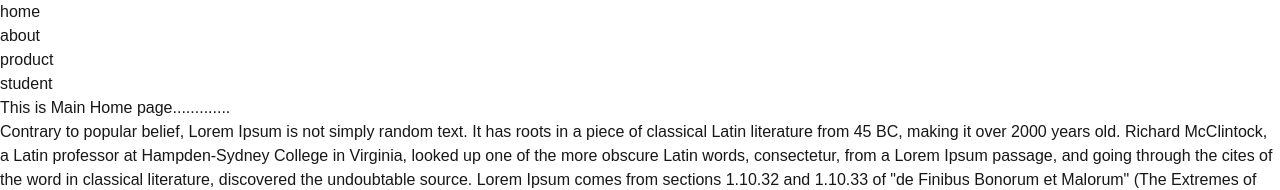
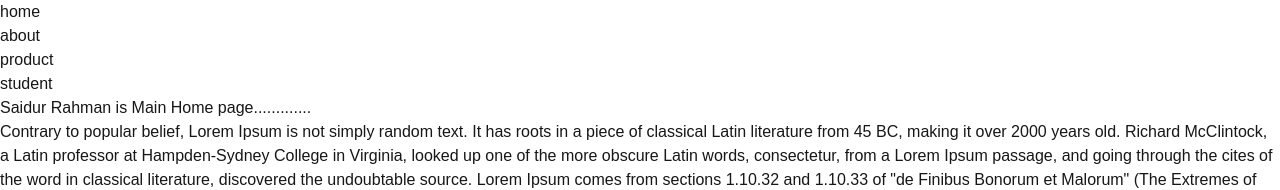
Before and after one commit to saidurrahman179/basicNextjs, a Next.js app: page / in a window 1280 px wide. Shown: the top 190 px of the page. Built offline with nearby package versions, Linux system fonts and the light colour scheme.

Commit message:
saidur add

```diff
--- a/src/app/page.js
+++ b/src/app/page.js
@@ -7,7 +7,7 @@ title:"Home page|saidur"
 export default function Home() {
   return (
     <div className="m-10 flex items-center justify-center bg-lime-950 text-white">
-      <h1>This is Main Home  page.............</h1>
+      <h1>Saidur Rahman  is Main Home  page.............</h1>
      <p>Contrary to popular belief, Lorem Ipsum is not simply random text. It has roots in a piece of classical Latin literature from 45 BC, making it over 2000 years old. Richard McClintock, a Latin professor at Hampden-Sydney College in Virginia, looked up one of the more obscure Latin words, consectetur, from a Lorem Ipsum passage, and going through the cites of the word in classical literature, discovered the undoubtable source. Lorem Ipsum comes from sections 1.10.32 and 1.10.33 of "de Finibus Bonorum et Malorum" (The Extremes of Good and Evil) by Cicero, written in 45 BC. This book is a treatise on the theory of ethics, very popular during the Renaissance. The first line of Lorem Ipsum, "Lorem ipsum dolor sit amet..", comes from a line in section 1.10.32.</p>
     </div>
   );
```
